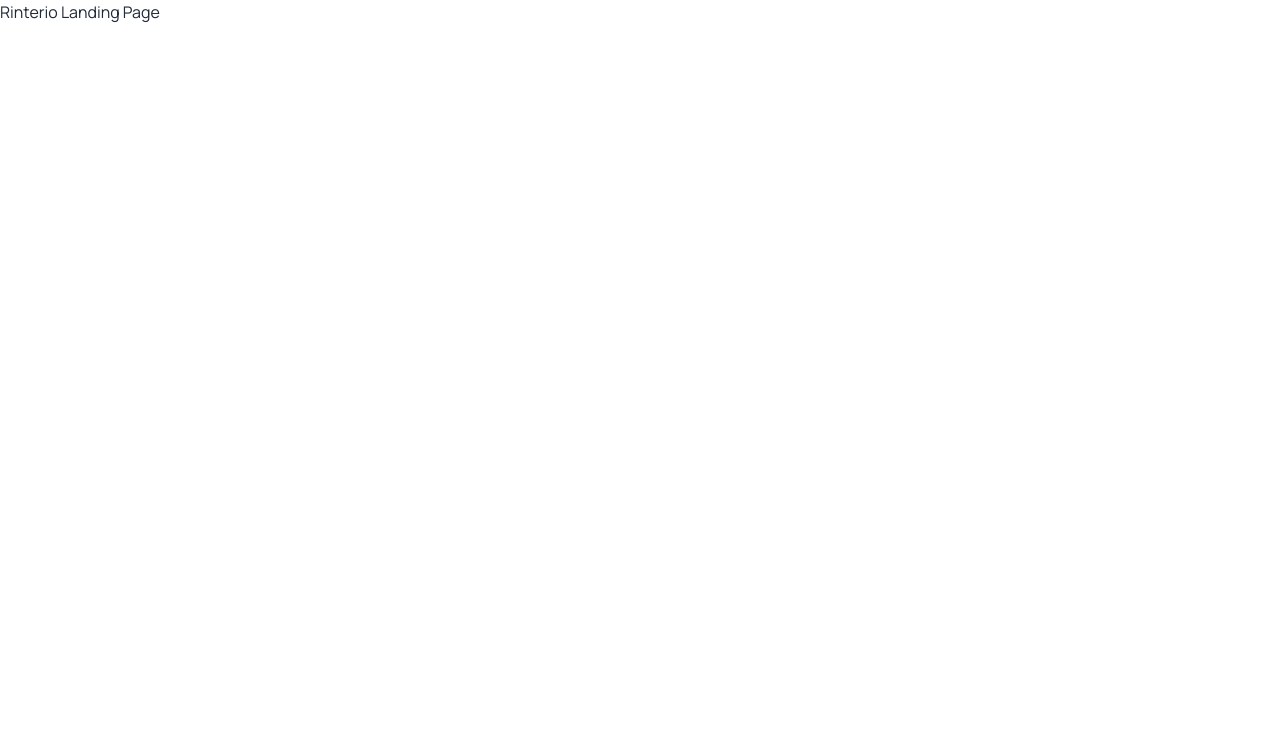
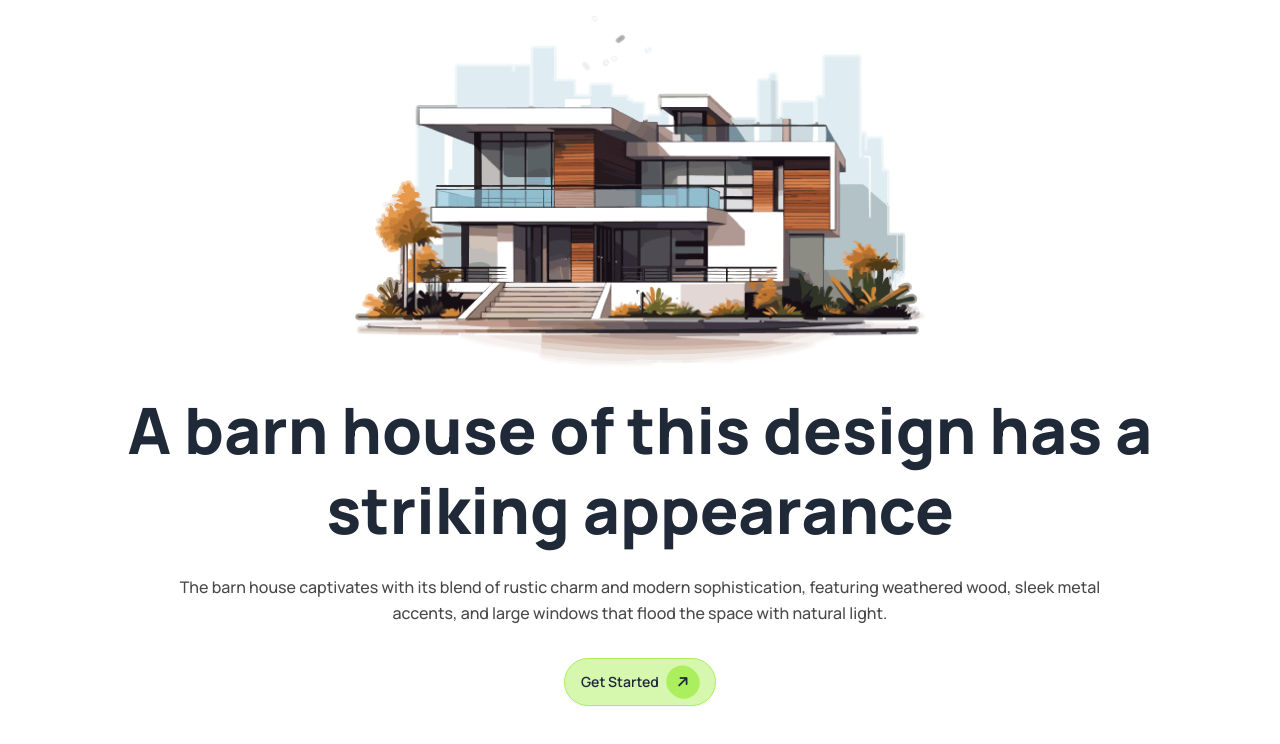
Before and after one commit to xyryc/rinterio-landing-page, a plain HTML site: page index.html in a window 1280 px wide. Drawn offline with nearby package versions, Linux system fonts and the light colour scheme.

Commit message:
added banner section

```diff
--- a/index.html
+++ b/index.html
@@ -13,6 +13,9 @@
       rel="stylesheet"
     />
 
+    <!-- Font Awesome cdn -->
+    <script src="https://kit.fontawesome.com/651adfbaf7.js" crossorigin="anonymous"></script>
+
     <!-- Tailwind CSS + DaisyUI cdn -->
     <link
       href="https://cdn.jsdelivr.net/npm/daisyui@4.12.10/dist/full.min.css"
@@ -27,6 +30,9 @@
           extend: {
             colors: {
               clifford: "#da373d",
+              customGray: "#494949",
+              customLightGreen: "rgba(171, 239, 95, 0.5)",
+              customGreen: "#ABEF5F",
             },
           },
         },
@@ -40,6 +46,37 @@
     </style>
   </head>
   <body class="font-manrope">
-    Rinterio Landing Page
+    <header class="container mx-auto">
+      <!-- Banner Section -->
+      <div class="hero">
+        <div class="hero-content text-center">
+          <div>
+            <div class="flex justify-center">
+              <img src="./assets/banner.png" alt="" />
+            </div>
+            <h1
+              class="text-[28px] md:text-4xl lg:text-[64px] leading-8 md:leading-[80px] font-extrabold py-6"
+            >
+              A barn house of this design has a striking appearance
+            </h1>
+            <p
+              class="text-base text-customGray font-medium leading-[26px] pb-8 w-9/12 mx-auto"
+            >
+              The barn house captivates with its blend of rustic charm and
+              modern sophistication, featuring weathered wood, sleek metal
+              accents, and large windows that flood the space with natural
+              light.
+            </p>
+            <button class="btn bg-customLightGreen border border-customGreen rounded-[32px]">
+              Get Started <i class="fa-solid fa-arrow-right -rotate-45 p-[10px] bg-customGreen rounded-full"></i>
+            </button>
+          </div>
+        </div>
+      </div>
+    </header>
+
+    <main class="container mx-auto"></main>
+
+    <footer></footer>
   </body>
 </html>
```
